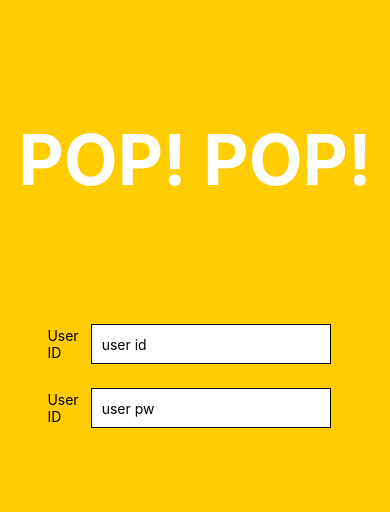
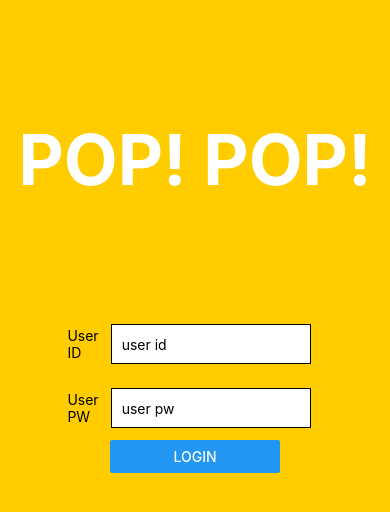
Before and after one commit to growingtree-code/RN_practice, a React Native app: screen / in a window 390 px wide. Shown: the top 512 px of the page. Built offline with nearby package versions, Linux system fonts and the light colour scheme.

Commit message:
just login page make ~ing

```diff
--- a/App.js
+++ b/App.js
@@ -1,14 +1,14 @@
 //react-native_modal-> code in notion
 //make login page
 import React from 'react';
-import { SafeAreaView, View, Text, Button, TextInput } from 'react-native';
+import { SafeAreaView, View, Text, Button, TextInput, KeyboardAvoidingView } from 'react-native';
 import css from './css/custom';
 
 const App = () => {
-
-   const [number, onChangeNumber] = React.useState(null);
+   const [value, onChangeText] = React.useState(null);
 
   return (
+
      <SafeAreaView style = {css.back}>
         <View style = {css.vw}>
             <View>
@@ -16,27 +16,32 @@ const App = () => {
                      POP! POP!
                   </Text>
             </View>
+            <KeyboardAvoidingView>
                <View style={css.idpw}>
                      <View style={css.testflex}>
                         <Text>User ID</Text>
-                  <TextInput style={css.tbox} onChangeText={onChangeNumber}
-                        value={number}
+                        <TextInput style={css.tbox} onChangeText={onChangeText}
+                              value={value}
                               placeholder="user id"
-                        keyboardType="numeric">
+                              keyboardType="email-address">
+                                 {/* input박스에 커서뒀을때 뜨는 키보드 종류설정code */}
                         </TextInput>
                      </View>
                      <View style={css.testflex}>
-                  <Text>User ID</Text>
-                  <TextInput style={css.tbox} onChangeText={onChangeNumber}
-                        value={number}
+                        <Text>User PW</Text>
+                        <TextInput style={css.tbox} onChangeText={onChangeText}
+                              value={value}
                               placeholder="user pw"
-                        keyboardType="numeric">
+                              keyboardType="default">
                         </TextInput>
                      </View>
+                     <Button title="Login" style={css.logbtn}/>
                </View>
+            </KeyboardAvoidingView>
         </View>
 
      </SafeAreaView>
+
 
   )
 }
--- a/css/custom.js
+++ b/css/custom.js
@@ -28,6 +28,7 @@ const styles = StyleSheet.create({
    },
    tbox:{
       height: 40,
+      width: 200,
       margin: 12,
       borderWidth: 1,
       padding: 10,
@@ -38,6 +39,10 @@ const styles = StyleSheet.create({
         alignItems: 'center',
      justifyContent: 'center',
    },
+   logbtn:{
+      margin:100,
+      padding:20,
+   },
 
 
  })
```
Lines whose indentation alone changed are shown as unchanged.
